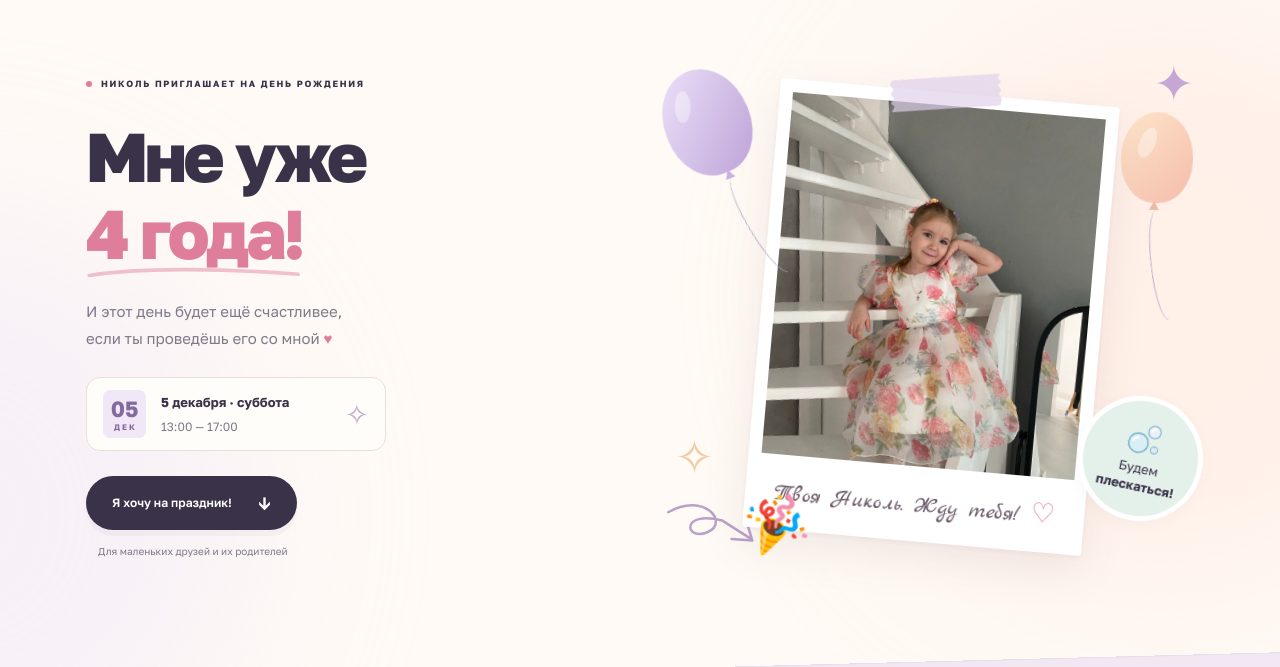
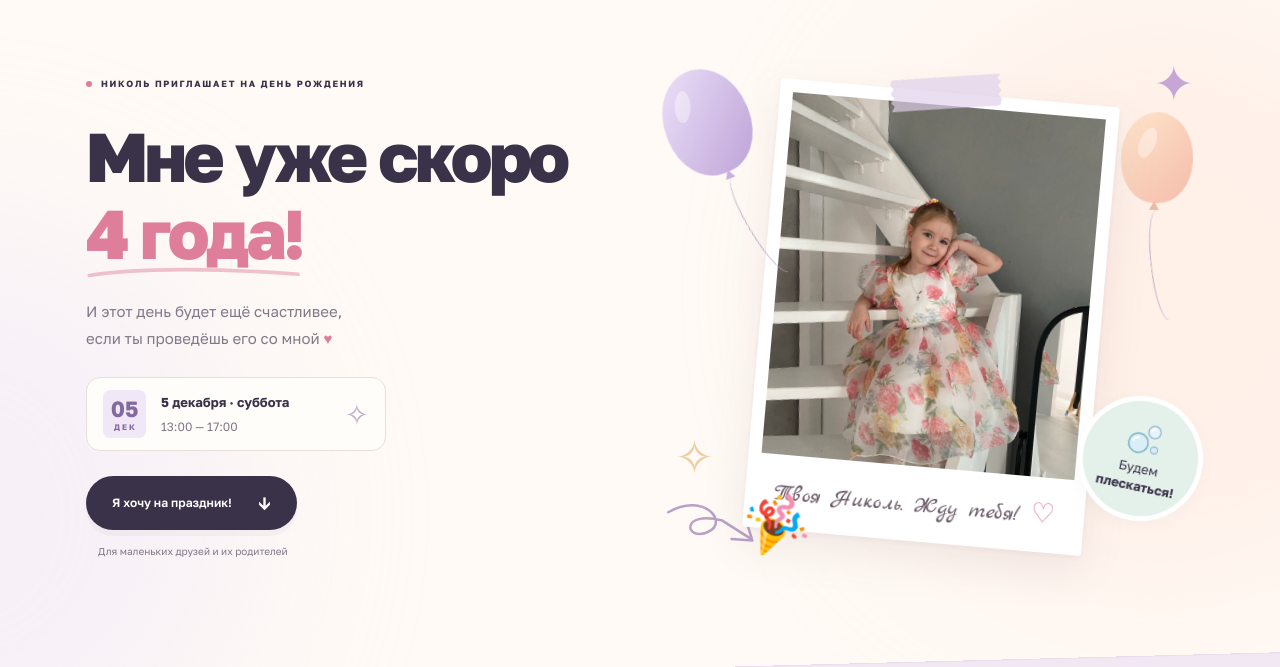
Before and after one commit to BilleNicole/HappyBirthday, a plain HTML site: page index.html in a window 1280 px wide. Shown: the part 86-753 px from the top of the page. Drawn offline with Linux system fonts and the light colour scheme.

Commit message:
Add files via upload

```diff
--- a/index.html
+++ b/index.html
@@ -21,7 +21,7 @@
     <section class="hero wrap" aria-labelledby="title">
       <div class="hero-copy">
         <div class="eyebrow"><span></span> НИКОЛЬ ПРИГЛАШАЕТ НА ДЕНЬ РОЖДЕНИЯ</div>
-        <h1 id="title">Мне уже<br><span class="birthday-word">4 года!<svg viewBox="0 0 540 28" fill="none" aria-hidden="true"><path d="M8 19C125 0 333 0 530 16" stroke="currentColor" stroke-width="9" stroke-linecap="round"/></svg></span></h1>
+        <h1 id="title">Мне уже скоро<br><span class="birthday-word">4 года!<svg viewBox="0 0 540 28" fill="none" aria-hidden="true"><path d="M8 19C125 0 333 0 530 16" stroke="currentColor" stroke-width="9" stroke-linecap="round"/></svg></span></h1>
         <p class="hero-description">И этот день будет ещё счастливее,<br class="desktop-break"> если ты проведёшь его со мной <span class="pink-heart">♥</span></p>
         <div class="date-pill"><span class="mini-calendar" aria-hidden="true">05<span>ДЕК</span></span><div><strong>5 декабря · суббота</strong><span>13:00 — 17:00</span></div><span class="pill-spark" aria-hidden="true">✧</span></div>
         <a href="#details" class="button primary">Я хочу на праздник! <span>↓</span></a>
```
